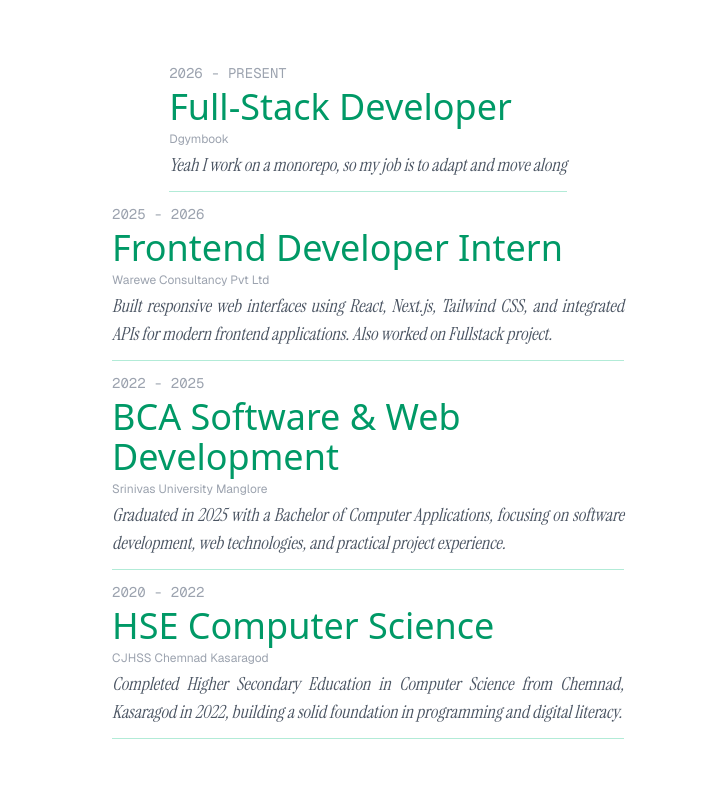
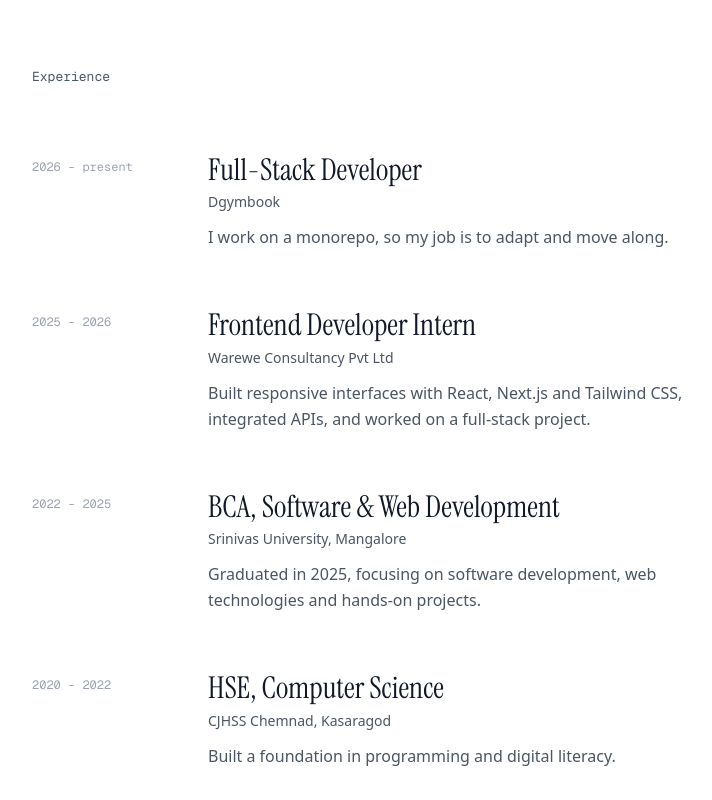
Before and after one commit to ioNihal/portfolio-two, a Next.js app: page / in a window 1280 px wide. Shown: the part 2560-3360 px from the top of the page, without its empty margins (272-984 px from the left). Built offline with nearby package versions, Linux system fonts and the light colour scheme.

Commit message:
feat: updated timeline section

```diff
--- a/app/globals.css
+++ b/app/globals.css
@@ -260,6 +260,7 @@
   }
 }
 
+
 .float {
   animation: float 6s ease-in-out infinite, glowPulse 4s ease-in-out infinite;
   transition: transform 0.28s ease;
--- a/components/TimelineSection/IntersectionObserverClient.jsx
+++ /dev/null
@@ -1,31 +0,0 @@
-"use client";
-
-import { useEffect } from "react";
-
-export default function IntersectionObserverClient() {
-  useEffect(() => {
-    const items = Array.from(document.querySelectorAll(".timeline-item"));
-    if (!items.length) return;
-
-    const observer = new IntersectionObserver((entries) => {
-      entries.forEach((entry) => {
-        const el = entry.target;
-        const dir = el.dataset.direction || "first";
-        if (entry.isIntersecting) {
-          el.classList.remove(`leave-${dir}`);
-          void el.offsetWidth;
-          el.classList.add(`enter-${dir}`);
-        } else {
-          el.classList.remove(`enter-${dir}`);
-          void el.offsetWidth;
-          el.classList.add(`leave-${dir}`);
-        }
-      });
-    }, { threshold: 0.50 });
-
-    items.forEach((i) => observer.observe(i));
-    return () => observer.disconnect();
-  }, []);
-
-  return null;
-}
--- a/components/TimelineSection/TimelineSection.jsx
+++ b/components/TimelineSection/TimelineSection.jsx
@@ -1,74 +1,67 @@
-import IntersectionObserverClient from './IntersectionObserverClient';
-import Image from 'next/image';
-
-
-
-const timelineData = [
+const timeline = [
   {
-    id: 1,
-    year: "2026 - PRESENT",
+    year: "2026 - present",
     title: "Full-Stack Developer",
     place: "Dgymbook",
-    text: "Yeah I work on a monorepo, so my job is to adapt and move along"
+    text: "I work on a monorepo, so my job is to adapt and move along.",
   },
   {
-    id: 2,
     year: "2025 - 2026",
     title: "Frontend Developer Intern",
     place: "Warewe Consultancy Pvt Ltd",
-    text: "Built responsive web interfaces using React, Next.js, Tailwind CSS, and integrated APIs for modern frontend applications. Also worked on Fullstack project."
+    text: "Built responsive interfaces with React, Next.js and Tailwind CSS, integrated APIs, and worked on a full-stack project.",
   },
   {
-    id: 3,
     year: "2022 - 2025",
-    title: "BCA Software & Web Development",
-    place: " Srinivas University Manglore",
-    text: "Graduated in 2025 with a Bachelor of Computer Applications, focusing on software development, web technologies, and practical project experience."
+    title: "BCA, Software & Web Development",
+    place: "Srinivas University, Mangalore",
+    text: "Graduated in 2025, focusing on software development, web technologies and hands-on projects.",
   },
   {
-    id: 4,
     year: "2020 - 2022",
-    title: "HSE Computer Science",
-    place: "CJHSS Chemnad Kasaragod",
-    text: "Completed Higher Secondary Education in Computer Science from Chemnad, Kasaragod in 2022, building a solid foundation in programming and digital literacy."
+    title: "HSE, Computer Science",
+    place: "CJHSS Chemnad, Kasaragod",
+    text: "Built a foundation in programming and digital literacy.",
   },
-]
+];
 
 export default function TimelineSection() {
+  return (
+    <section
+      id="experience"
+      aria-labelledby="experience-heading"
+      className="w-full bg-background px-6 py-24"
+    >
+      <div className="mx-auto max-w-2xl">
+        <h2
+          id="experience-heading"
+          className="mb-16 font-mono text-[13px] font-normal text-muted"
+        >
+          Experience
+        </h2>
 
-
-  return (
-    <section className="min-h-screen w-full bg-background relative px-4 py-16 sm:px-6 sm:py-20 overflow-hidden
-    text-foreground isolate grid place-items-center" id='experience'>
-      <div className="flex flex-col items-center justify-center max-w-lg  m-auto">
-        {timelineData.map((t) => {
-          const direction = (t.id === 1 || t.id === 3) ? "first" : "second";
-          return (
-            <article
-              key={t.id}
-              className="timeline-item py-3 border-emerald-500/30 dark:border-emerald-400/50 border-b flex flex-col text-lg space-y-1"
-              data-direction={direction}
+        <ol className="space-y-14">
+          {timeline.map(({ year, title, place, text }) => (
+            <li
+              key={title}
+              className="sm:grid sm:grid-cols-[9rem_1fr] sm:gap-8"
             >
-              <h4 className="text-sm text-subtle font-mono">{t.year}</h4>
-              <h5 className="text-4xl text-emerald-600 dark:text-emerald-400">{t.title}</h5>
-              <h6 className="text-xs text-subtle font-sans">{t.place}</h6>
-              <p className="font-serif italic text-justify text-muted">{t.text}</p>
-            </article>
-          );
-        })}
+              <p className="mb-1 font-mono text-xs text-subtle sm:mb-0 sm:pt-2">
+                {year}
+              </p>
+              <div>
+                <h3 className="font-serif text-3xl leading-tight text-foreground text-balance">
+                  {title}
+                </h3>
+                <p className="mt-1 text-sm text-muted">{place}</p>
+                <p className="mt-3 max-w-prose text-base leading-relaxed text-muted text-pretty">
+                  {text}
+                </p>
+              </div>
+            </li>
+          ))}
+        </ol>
       </div>
-      <div className="bg-cover absolute inset-0 -z-1">
-        <Image
-          src={"/assets/exp.svg"}
-          alt="Experience timeline background pattern"
-          width={1000}
-          height={1000}
-          loading="lazy"
-          className='h-full w-full object-cover animate-wiggle opacity-[0.04]'
-          priority={false}
-        />
-      </div>
-      <IntersectionObserverClient />
     </section>
-  )
+  );
 }
```
